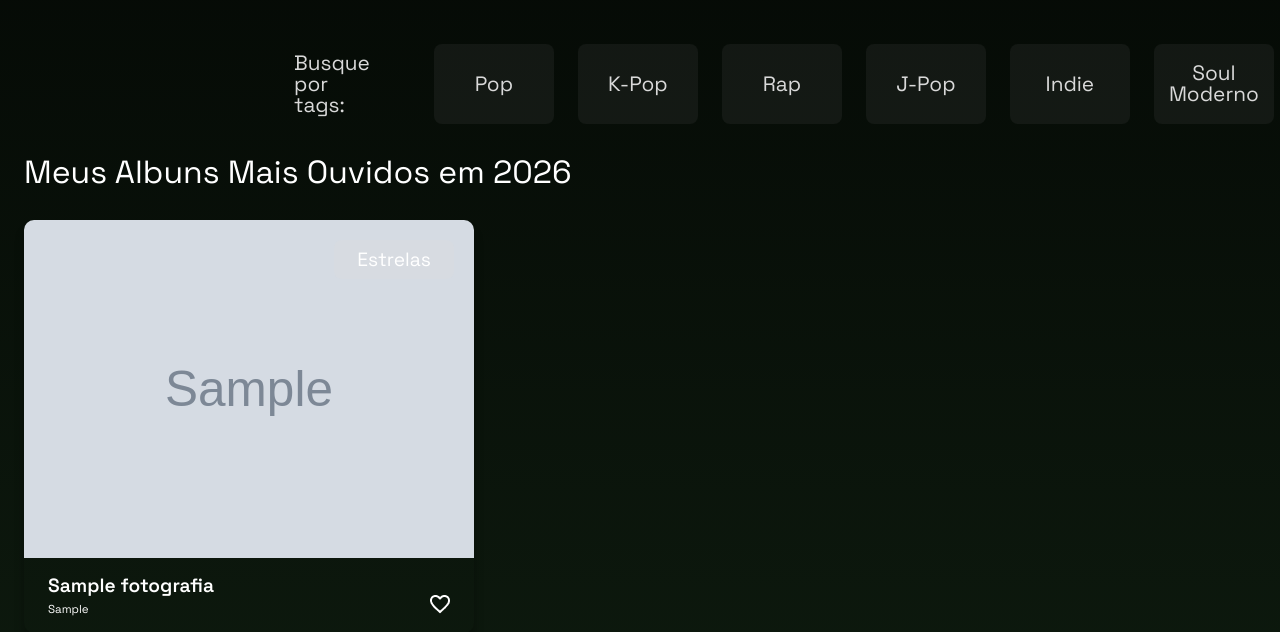
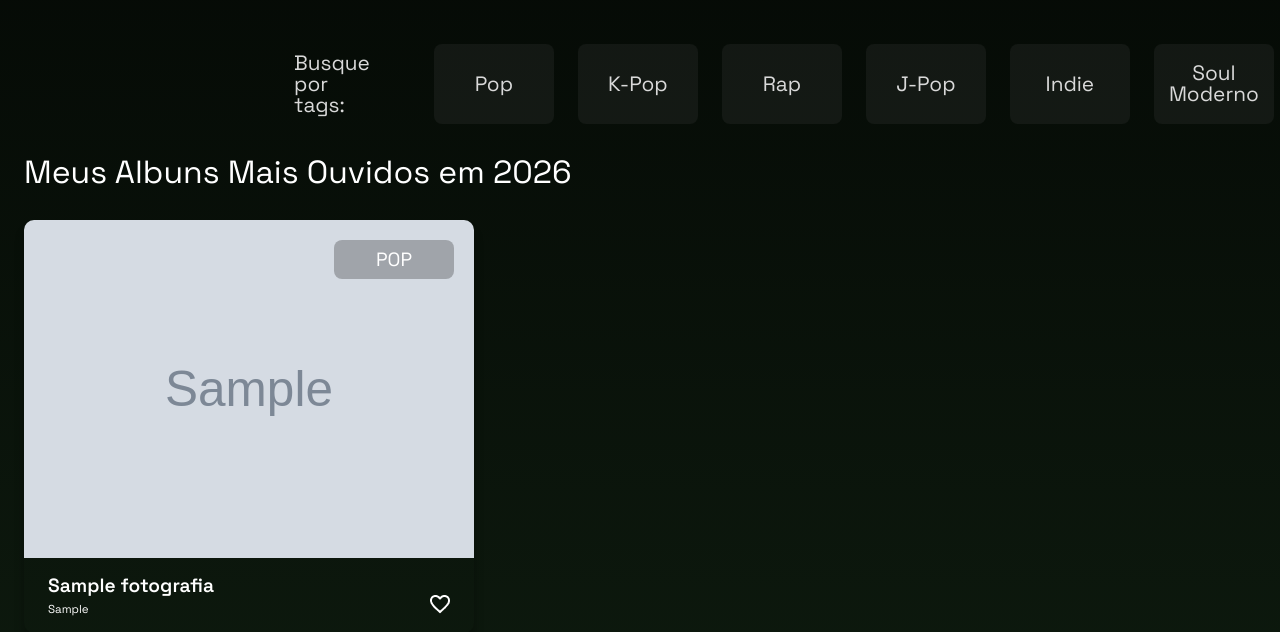
Before and after one commit to Roberth-Thomas/Django-Music, a Django app: page / in a window 1280 px wide; the page is wider, and only the part inside the window is pictured. Shown: the part 522-1154 px from the top of that part. Run offline with Django 5.2, Linux system fonts and the light colour scheme; tables that the repository leaves empty hold one stand-in row (values such as "Sample post"); grey boxes marked "Sample" are stand-in pictures.

Commit message:
Mostar Tags nos cards do index.html

```diff
--- a/static/styles/style.css
+++ b/static/styles/style.css
@@ -170,7 +170,7 @@ table {
 }
 
 .card__tag {
-    background-color: #D9D9D940;
+    background-color: #00000040;
     border-radius: 8px;
     border: 2px solid transparent;
     font-size: 1.2rem;
--- a/templates/galeria/index.html
+++ b/templates/galeria/index.html
@@ -19,7 +19,7 @@
                                     <img class="card__imagem" src="{{ fotografia.foto.url }}" alt="foto">
                                 {% endif %}
                                 </a>
-                                <span class="card__tag">Estrelas</span>
+                                <span class="card__tag">{{ fotografia.categoria }}</span>
                                 <div class="card__info">
                                     <p class="card__titulo">{{ fotografia.nome }}</p>
                                     <div class="card__texto">
```
Also changed, not shown: galeria/views.py (line endings or trailing spaces).
